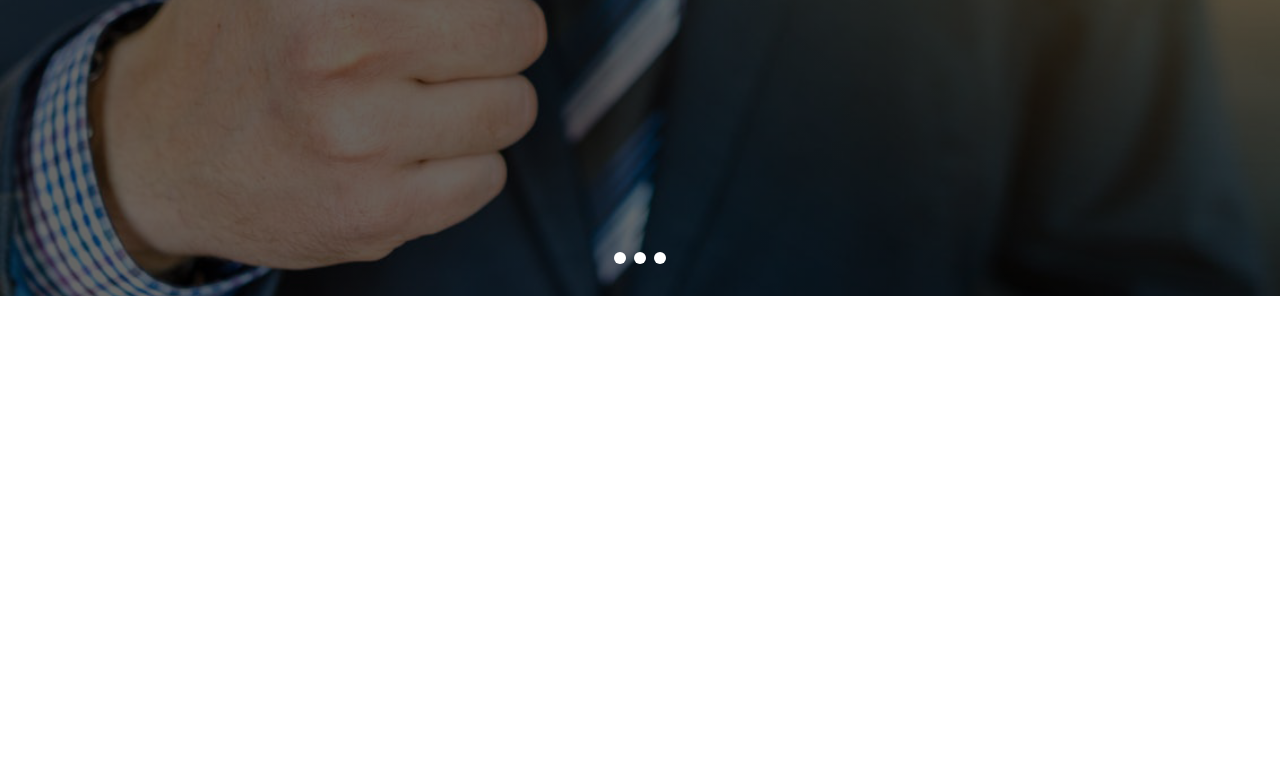
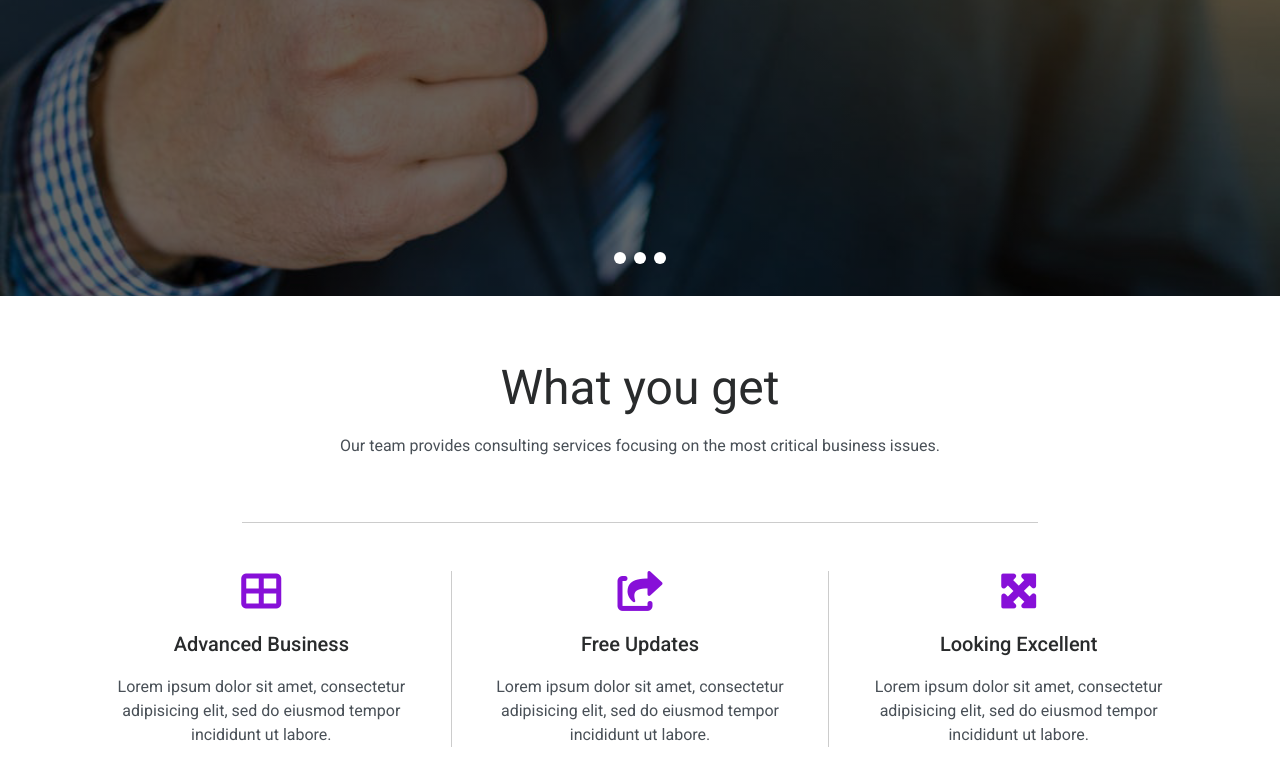
Before and after one commit to huyphamfc/sass-scss, a plain HTML site: page 02--Merged/index.html in a window 1280 px wide. Shown: the part 641-1424 px from the top of the page. Before the commit the page ends 937 px from the top, so only its background shows below. Drawn offline with Linux system fonts and the light colour scheme.

Commit message:
Merged - build Intro

```diff
--- a/02--Merged/index.html
+++ b/02--Merged/index.html
@@ -73,6 +73,41 @@
                 <div class="carousel__dot">&nbsp;</div>
             </div>
         </section>
+        <!-- Intro -->
+        <section class="intro">
+            <div class="intro__title">
+                <h2 class="intro__heading">What you get</h2>
+                <p class="intro__headingParagraph">
+                    Our team provides consulting services focusing on the most critical business issues.
+                </p>
+            </div>
+            <div class="intro__items">
+                <div class="intro__item">
+                    <i class="intro__icon fa-solid fa-table-cells-large"></i>
+                    <h3 class="intro__heading-sub">Advanced Business</h3>
+                    <p>
+                        Lorem ipsum dolor sit amet, consectetur adipisicing elit, sed do eiusmod tempor incididunt ut
+                        labore.
+                    </p>
+                </div>
+                <div class="intro__item">
+                    <i class="intro__icon fa-solid fa-share-from-square"></i>
+                    <h3 class="intro__heading-sub">Free Updates</h3>
+                    <p>
+                        Lorem ipsum dolor sit amet, consectetur adipisicing elit, sed do eiusmod tempor incididunt ut
+                        labore.
+                    </p>
+                </div>
+                <div class="intro__item">
+                    <i class="intro__icon fa-solid fa-maximize"></i>
+                    <h3 class="intro__heading-sub">Looking Excellent</h3>
+                    <p>
+                        Lorem ipsum dolor sit amet, consectetur adipisicing elit, sed do eiusmod tempor incididunt ut
+                        labore.
+                    </p>
+                </div>
+            </div>
+        </section>
     </main>
 </body>
 
--- /dev/null
+++ b/02--Merged/scss/abstracts/_extends.scss
@@ -0,0 +1,3 @@
+%styleHeadingParagraph {
+  padding-bottom: $fs-default * 4;
+}
--- a/02--Merged/scss/abstracts/_mixins.scss
+++ b/02--Merged/scss/abstracts/_mixins.scss
@@ -4,17 +4,23 @@
   align-items: $align-items;
 }
 
-@mixin padding-y($padding) {
-  padding-top: $padding;
-  padding-bottom: $padding;
+@mixin padding-y($padding-top, $padding-bottom: $padding-top) {
+  padding-top: $padding-top;
+  padding-bottom: $padding-bottom;
 }
 
 @mixin styleHeadingSecondary($color: $color-gray-tint) {
   font-weight: 400;
   font-size: $fs-heading-secondary;
-  letter-spacing: $fs-heading-secondary * 0.1;
   color: $color;
   margin-bottom: $fs-heading-secondary * 0.2;
+}
+
+@mixin styleHeadingTertiary($color: $color-gray-tint) {
+  font-weight: 500;
+  font-size: $fs-heading-tertiary;
+  color: $color;
+  padding: $fs-default 0;
 }
 
 @mixin styleIcon($fs-icon) {
--- a/02--Merged/scss/abstracts/_variables.scss
+++ b/02--Merged/scss/abstracts/_variables.scss
@@ -2,8 +2,10 @@
 $fs-default: 1.6rem;
 $fs-heading-primary: $fs-default * 2;
 $fs-heading-secondary: $fs-default * 3;
+$fs-heading-tertiary: $fs-default * 1.25;
 $fs-nav: $fs-default * 0.875;
 $fs-icon-small: $fs-default * 1.5;
+$fs-icon-large: $fs-default * 2.5;
 
 // Line Height
 $lh-default: 1.5;
@@ -13,6 +15,7 @@ $color-palette: #8710d8;
 $color-gray: #495057;
 $color-gray-tint: #fff;
 $color-gray-shade: #292b2c;
+$color-border: #cccccc;
 
 $color-icon-fb: #527dbd;
 $color-icon-tt: #1da1f2;
--- a/02--Merged/scss/base/_reset.scss
+++ b/02--Merged/scss/base/_reset.scss
@@ -30,3 +30,8 @@ a {
   margin: 0 auto;
   padding: 0 3.2rem;
 }
+
+.grid {
+  display: grid;
+  grid-template-columns: repeat(3, 1fr);
+}
--- a/02--Merged/scss/components/_buttons.scss
+++ b/02--Merged/scss/components/_buttons.scss
@@ -1,6 +1,5 @@
 .btn {
   border: 2px solid;
-  margin: $fs-default $fs-default * 0.25;
   padding: $fs-default * 0.5 $fs-default * 2;
   transition: all 0.5s;
 }
--- a/02--Merged/scss/layout/_carousel.scss
+++ b/02--Merged/scss/layout/_carousel.scss
@@ -19,6 +19,12 @@
 
   .carousel__heading {
     @include styleHeadingSecondary();
+
+    letter-spacing: $fs-heading-secondary * 0.1;
+  }
+
+  .carousel__paragraph {
+    margin-bottom: $fs-default * 1.5;
   }
 
   .carousel__btn {
--- /dev/null
+++ b/02--Merged/scss/layout/_intro.scss
@@ -0,0 +1,52 @@
+.intro {
+  @extend .container;
+
+  @include padding-y(5.6rem, 3.6rem);
+  text-align: center;
+
+  .intro__title::after {
+    content: "";
+    display: block;
+    width: 70%;
+    height: 1px;
+    margin: auto;
+    background-color: $color-border;
+  }
+
+  .intro__heading {
+    @include styleHeadingSecondary($color-gray-shade);
+  }
+
+  .intro__headingParagraph {
+    @extend %styleHeadingParagraph;
+  }
+
+  .intro__items {
+    @extend .grid;
+
+    padding-top: $fs-default * 3;
+  }
+}
+
+.intro__item {
+  padding: 0 $fs-default * 1.5;
+
+  .intro__headingParagraph {
+    @extend %styleHeadingParagraph;
+  }
+
+  .intro__icon {
+    font-size: $fs-icon-large;
+    line-height: 1;
+    color: $color-palette;
+  }
+
+  .intro__heading-sub {
+    @include styleHeadingTertiary($color-gray-shade);
+  }
+
+  &:nth-child(even) {
+    border-left: 1px solid $color-border;
+    border-right: 1px solid $color-border;
+  }
+}
--- a/02--Merged/scss/main.scss
+++ b/02--Merged/scss/main.scss
@@ -1,4 +1,5 @@
 @import "./abstracts/variables";
+@import "./abstracts/extends";
 @import "./abstracts/mixins";
 
 @import "./base/reset";
@@ -7,3 +8,4 @@
 
 @import "./layout/header";
 @import "./layout/carousel";
+@import "./layout/intro";
```
Also changed, not shown: 02--Merged/css/main.css, 1 other file.
